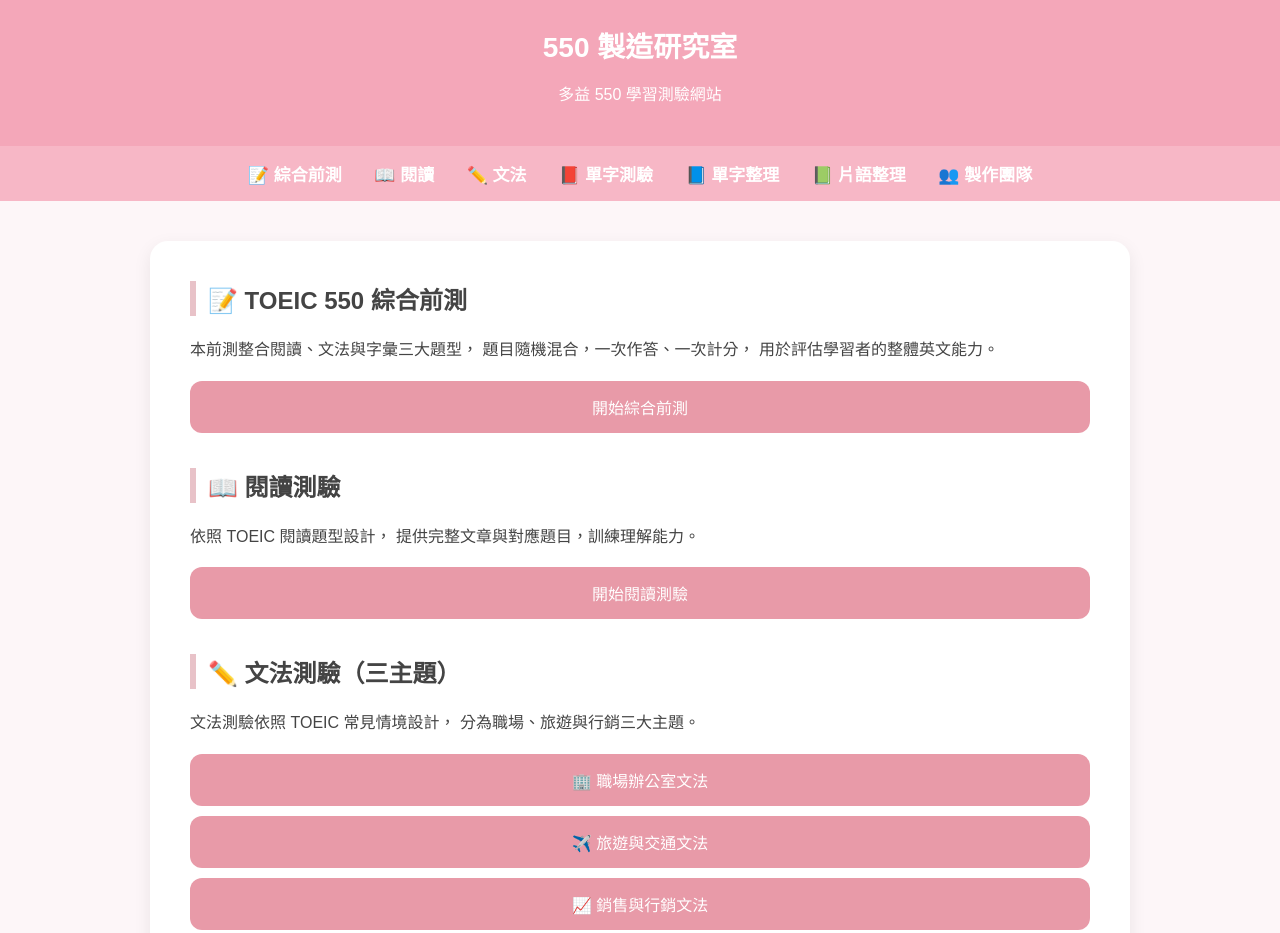
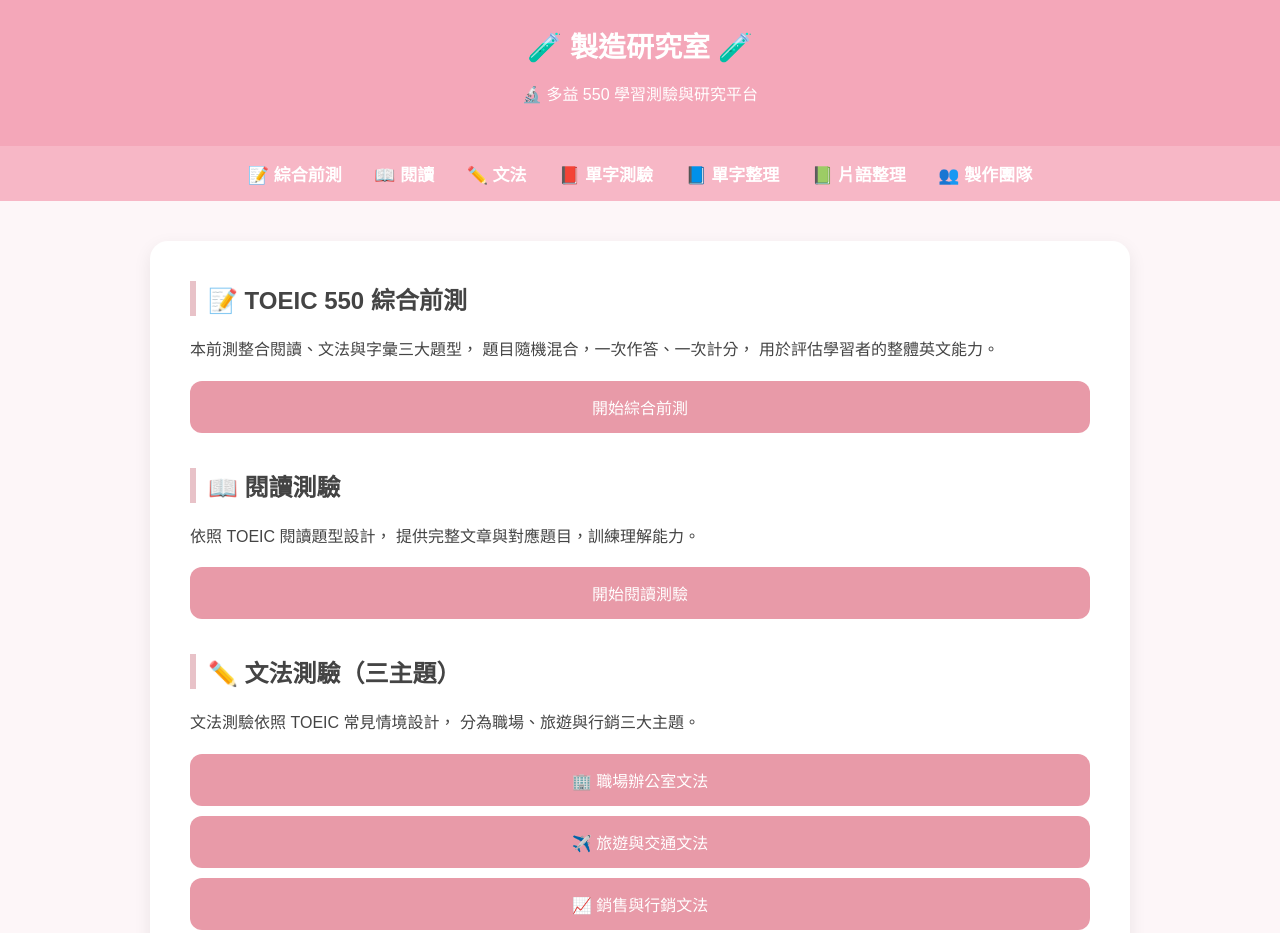
Before and after one commit to t0618130312-droid/TOIEC5503.0, a plain HTML site: page index.html in a window 1280 px wide. Shown: the top 933 px of the page. Drawn offline with Linux system fonts and the light colour scheme.

Commit message:
Update index.html

```diff
--- a/index.html
+++ b/index.html
@@ -2,7 +2,7 @@
 <html lang="zh-Hant">
 <head>
 <meta charset="UTF-8">
-<title>550 🧪製造研究室🧪｜多益 550 學習測驗網站</title>
+<title>🧪 製造研究室 🧪｜多益 550 學習測驗網站</title>
 
 <style>
 body{
@@ -94,8 +94,8 @@ footer{
 <body>
 
 <header>
-  <h1>550 製造研究室</h1>
-  <p>多益 550 學習測驗網站</p>
+  <h1>🧪 製造研究室 🧪</h1>
+  <p>🔬 多益 550 學習測驗與研究平台</p>
 </header>
 
 <nav>
@@ -172,7 +172,7 @@ footer{
 </main>
 
 <footer>
-  © 550 製造研究室 ｜ 多益 550 學習測驗網站
+  © 🧪 製造研究室 🧪｜多益 550 學習測驗網站
 </footer>
 
 </body>
```
